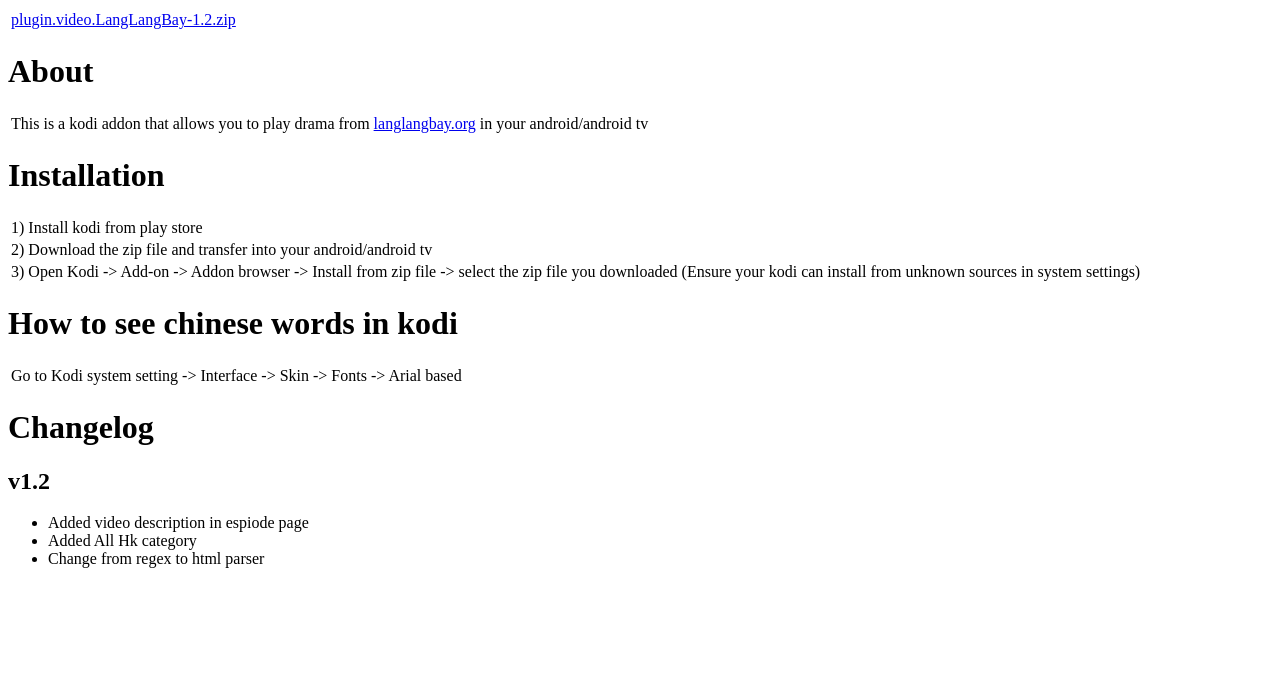
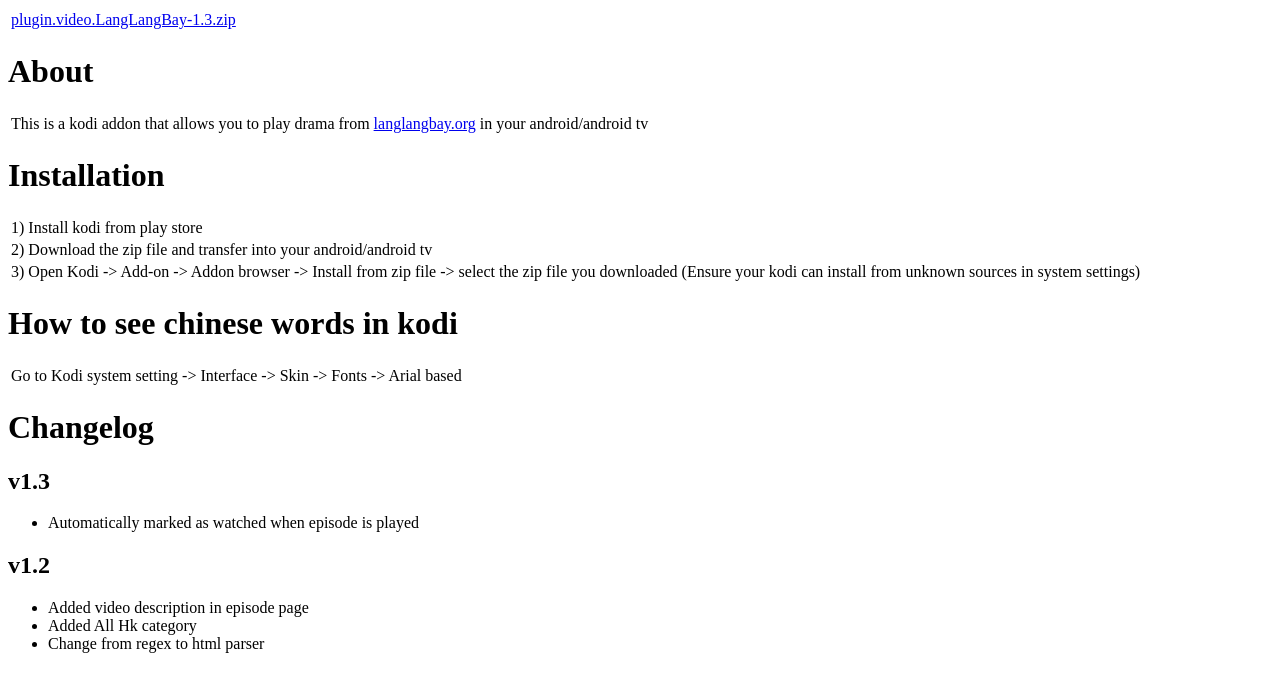
Before and after one commit to cywteow/cywteow.github.io, a plain HTML site: page index.html in a window 1280 px wide. Drawn offline with Linux system fonts and the light colour scheme.

Commit message:
Update index.html

```diff
--- a/index.html
+++ b/index.html
@@ -4,7 +4,7 @@
   </head>
   <body>
     <table>
-      <tr><td><a href="https://cywteow.github.io/repo/plugin.video.LangLangBay-1.2.zip">plugin.video.LangLangBay-1.2.zip</a></td></tr>
+      <tr><td><a href="https://cywteow.github.io/repo/plugin.video.LangLangBay-1.3.zip">plugin.video.LangLangBay-1.3.zip</a></td></tr>
     </table>
     <h1>About</h1>
     <table>
@@ -21,10 +21,13 @@
       <tr><td>Go to Kodi system setting -> Interface -> Skin -> Fonts -> Arial based</td></tr>
     </table>
     <h1>Changelog</h1>
-
+      <h2>v1.3</h2>
+	  <ul>
+		  <li>Automatically marked as watched when episode is played</li>
+	  </ul>
       <h2>v1.2</h2>
 	  <ul>
-		  <li>Added video description in espiode page</li>
+		  <li>Added video description in episode page</li>
 		  <li>Added All Hk category</li>
 		  <li>Change from regex to html parser</li>
 	  </ul>
```
